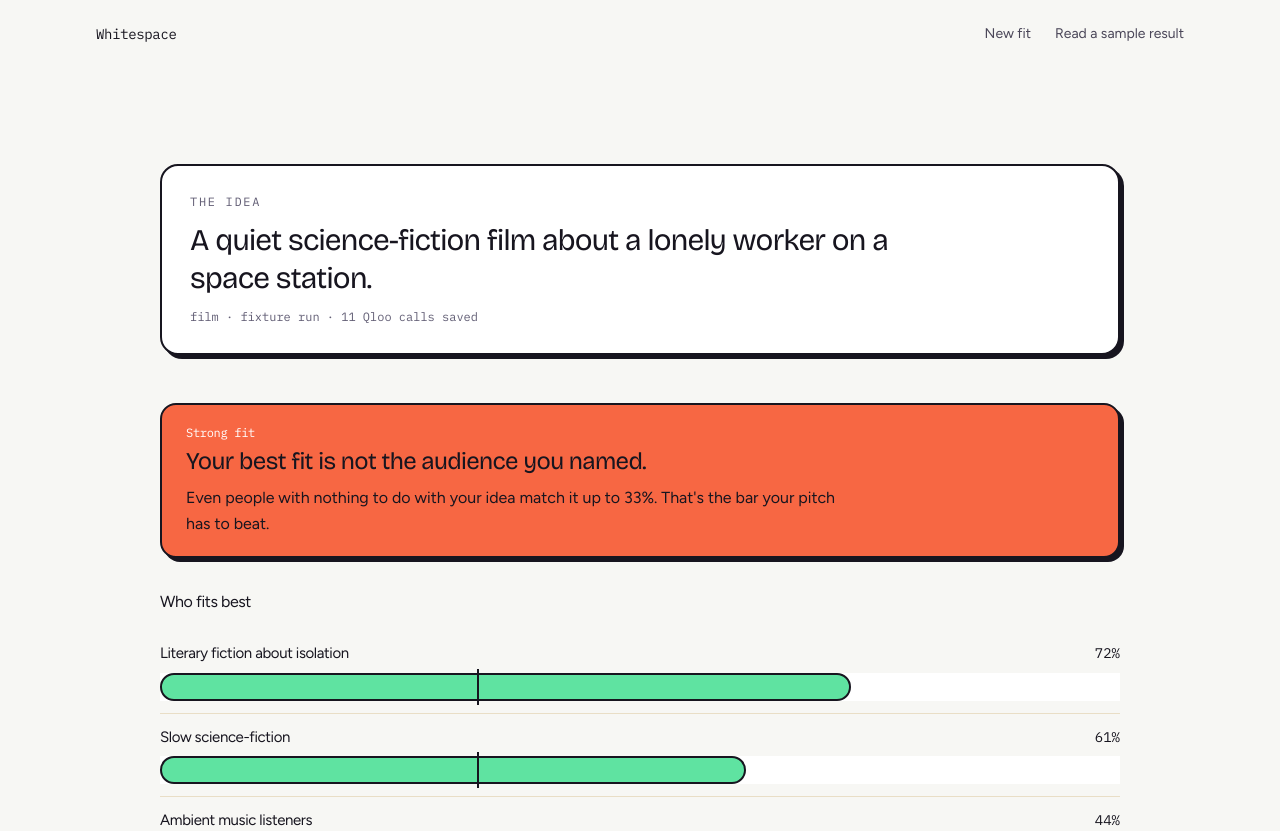
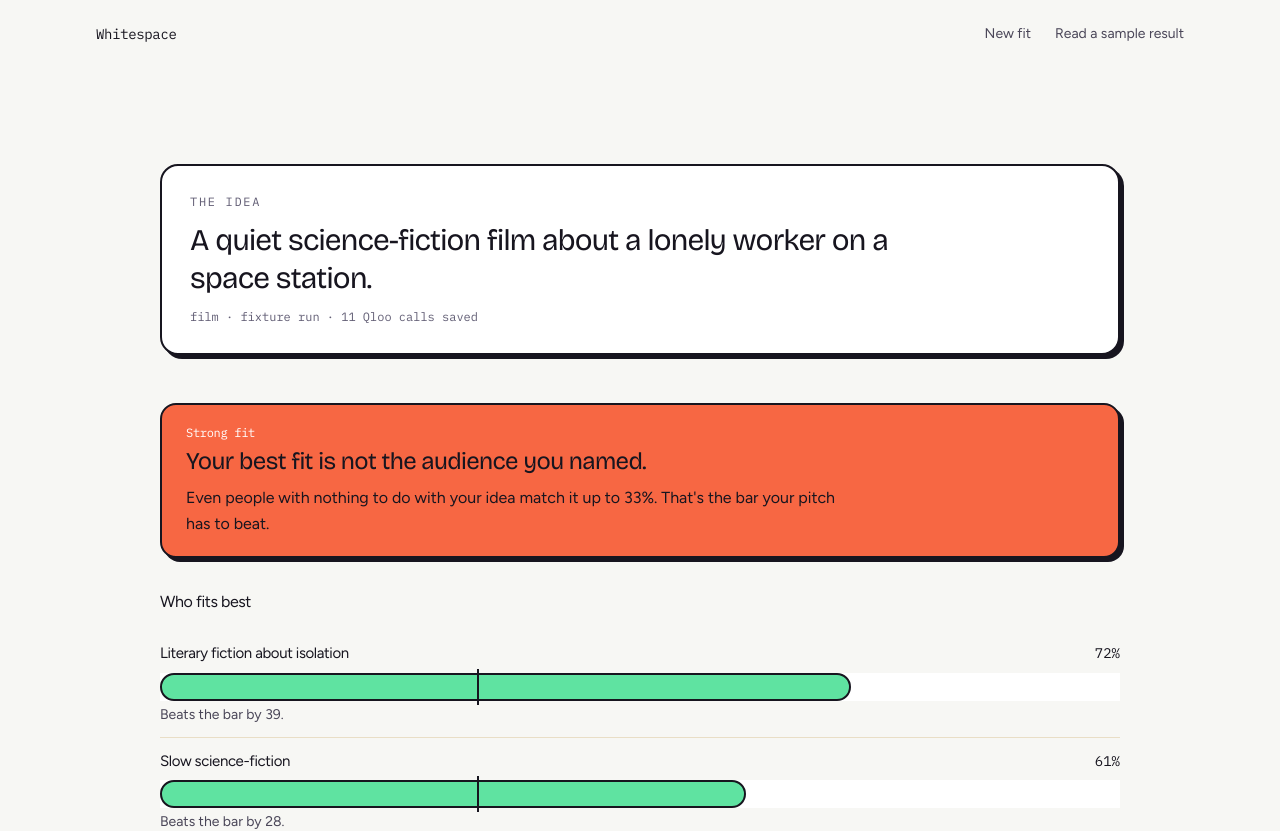
Before and after one commit to DammyCodes-all/whitespace, a Next.js app: page /demo/result in a window 1280 px wide. Shown: the top 831 px of the page. Built offline with nearby package versions, Linux system fonts and the light colour scheme.

Commit message:
Add per-row beats and misses lines under each bar

```diff
--- a/src/components/flow-result-view.tsx
+++ b/src/components/flow-result-view.tsx
@@ -19,6 +19,14 @@ const VERDICT_FILLS: Record<FlowResult["verdict"], string> = {
   weak: "bg-weak",
   inconclusive: "bg-paper",
 };
+
+function marginLine(score: number, ceiling: number | null): string | null {
+  if (ceiling === null) return null;
+  const diff = Math.round((score - ceiling) * 100);
+  if (diff > 0) return `Beats the bar by ${diff}.`;
+  if (diff < 0) return `Misses the bar by ${-diff}.`;
+  return "Right on the bar.";
+}
 
 function VerdictHeadline({
   result,
@@ -88,8 +96,10 @@ function Bars({ result }: { result: FlowResult }) {
             not measured
           </p>
         ) : (
-          rows.map((row) => (
-            <div key={row.id} className="border-b border-rule py-3">
+          rows.map((row) => {
+            const margin = marginLine(row.score, ceiling);
+            return (
+              <div key={row.id} className="border-b border-rule py-3">
               <div className="flex items-baseline justify-between gap-4">
                 <p className="text-[15px] tracking-tight text-ink">
                   {row.name}
@@ -114,8 +124,12 @@ function Bars({ result }: { result: FlowResult }) {
                   />
                 )}
               </div>
+              {margin !== null && (
+                <p className="mt-1 text-sm text-ink-2">{margin}</p>
+              )}
             </div>
-          ))
+            );
+          })
         )}
         {ceiling !== null && (
           <div className="relative mt-1 h-6" aria-hidden="true">
```
